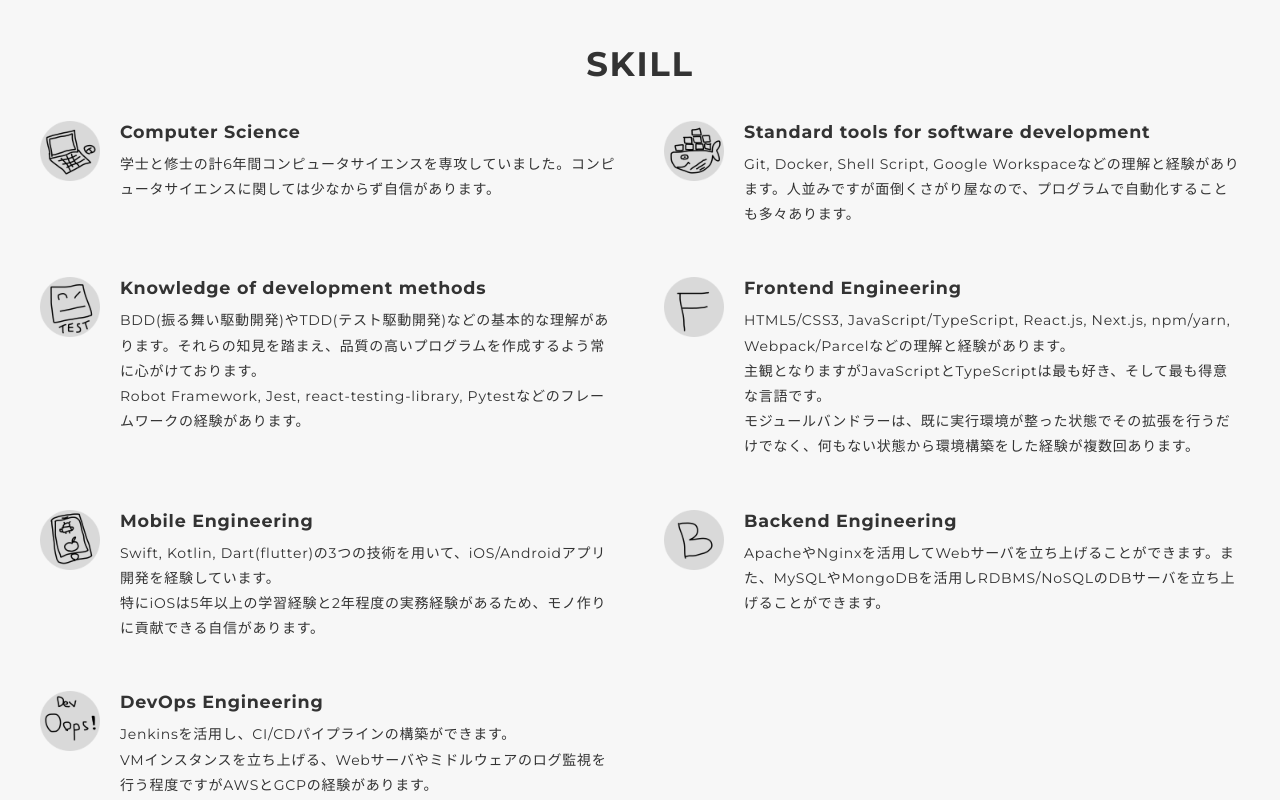
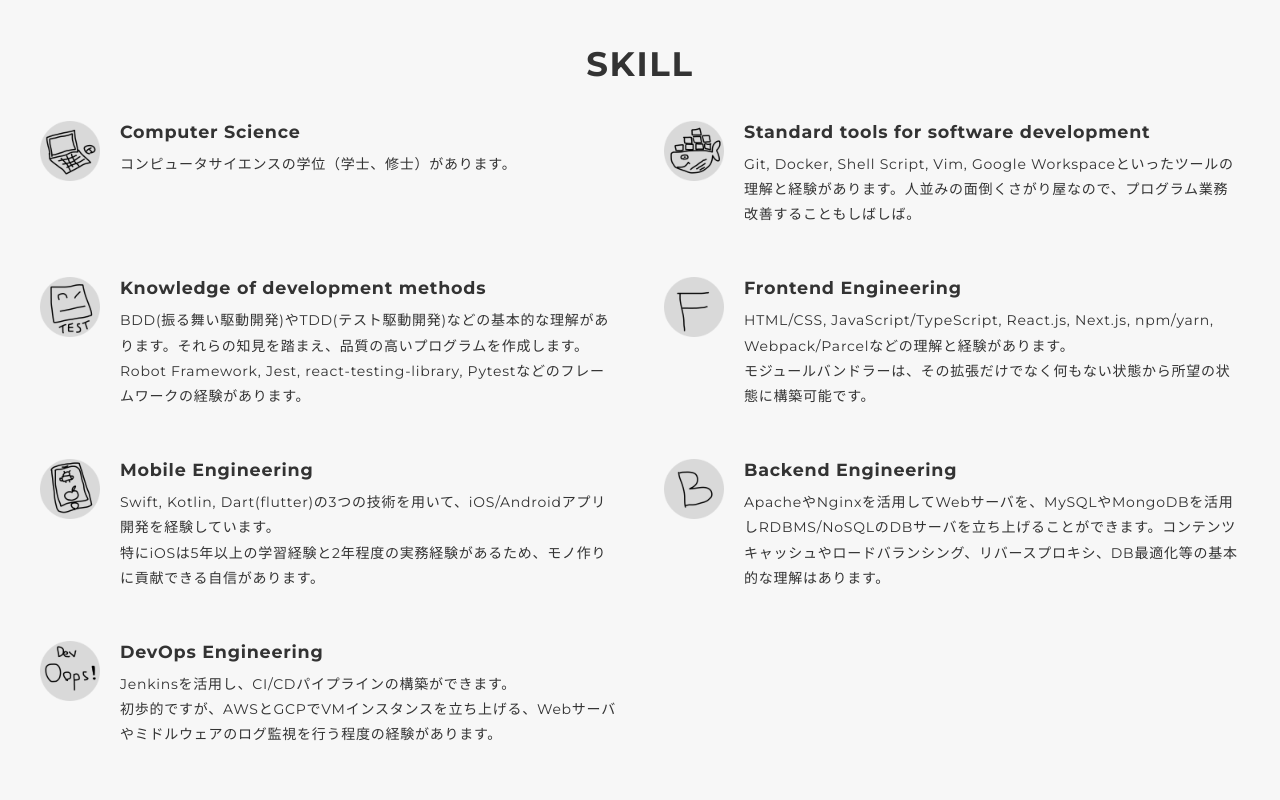
Before and after one commit to naruwo-github/naruwo-github.github.io, a React (Vite) app: page / in a window 1280 px wide. Shown: the part 2000-2800 px from the top of the page. Built offline with nearby package versions, Linux system fonts and the light colour scheme.

Commit message:
supported switching on skill

```diff
--- a/src/contents/skill/skill.tsx
+++ b/src/contents/skill/skill.tsx
@@ -1,7 +1,11 @@
 import './style.css'
 import skillItems from "./skillItems"
+import { useContext } from 'react'
+import { LanguageContext } from '../../app'
 
 const Skill = () => {
+  const {isSwitched, setIsSwitched} = useContext(LanguageContext)
+
   return (
     <section className="skill section" id="skill">
       <div className="container">
@@ -12,9 +16,14 @@ const Skill = () => {
             <p className="skill-img"><img src={item.img} alt=""/></p>
             <div className="skill-body">
               <h3 className="skill-name">{item.name}</h3>
-                {item.text.map((sentence, index) => (
+              {isSwitched
+              ? item.textEn.map((sentence, index) => (
                 <p key={index} className="skill-text">{sentence}</p>
-                ))}
+                ))
+              : item.textJp.map((sentence, index) => (
+                <p key={index} className="skill-text">{sentence}</p>
+                ))
+              }
             </div>
           </div>
           ))}
--- a/src/contents/skill/skillItems.ts
+++ b/src/contents/skill/skillItems.ts
@@ -10,55 +10,79 @@ const skillItems = [
   {
     img: iconCs,
     name: 'Computer Science',
-    text: [
-      '学士と修士の計6年間コンピュータサイエンスを専攻していました。コンピュータサイエンスに関しては少なからず自信があります。'
+    textJp: [
+      'コンピュータサイエンスの学位（学士、修士）があります。'
+    ],
+    textEn: [
+      'I have bachelor/master degree of computer science.'
     ]
   },
   {
     img: iconTools,
     name: 'Standard tools for software development',
-    text: [
-      'Git, Docker, Shell Script, Google Workspaceなどの理解と経験があります。人並みですが面倒くさがり屋なので、プログラムで自動化することも多々あります。'
+    textJp: [
+      'Git, Docker, Shell Script, Vim, Google Workspaceといったツールの理解と経験があります。人並みの面倒くさがり屋なので、プログラム業務改善することもしばしば。'
+    ],
+    textEn: [
+      'Understanding and experience with tools such as Git, Docker, Shell Script, Vim, and Google Workspace. I often improve my work by scripts because of my laziness.',
     ]
   },
   {
     img: iconPractice,
     name: 'Knowledge of development methods',
-    text: [
-      'BDD(振る舞い駆動開発)やTDD(テスト駆動開発)などの基本的な理解があります。それらの知見を踏まえ、品質の高いプログラムを作成するよう常に心がけております。',
+    textJp: [
+      'BDD(振る舞い駆動開発)やTDD(テスト駆動開発)などの基本的な理解があります。それらの知見を踏まえ、品質の高いプログラムを作成します。',
       'Robot Framework, Jest, react-testing-library, Pytestなどのフレームワークの経験があります。'
+    ],
+    textEn: [
+      'Basic understanding of BDD and TDD. Based on those findings, I create a high-quality programs.',
+      'I have experience with frameworks such as Robot Framework, Jest, react-testing-library, Pytest.'
     ]
   },
   {
     img: iconFront,
     name: 'Frontend Engineering',
-    text: [
-      'HTML5/CSS3, JavaScript/TypeScript, React.js, Next.js, npm/yarn, Webpack/Parcelなどの理解と経験があります。',
-      '主観となりますがJavaScriptとTypeScriptは最も好き、そして最も得意な言語です。',
-      'モジュールバンドラーは、既に実行環境が整った状態でその拡張を行うだけでなく、何もない状態から環境構築をした経験が複数回あります。'
+    textJp: [
+      'HTML/CSS, JavaScript/TypeScript, React.js, Next.js, npm/yarn, Webpack/Parcelなどの理解と経験があります。',
+      'モジュールバンドラーは、その拡張だけでなく何もない状態から所望の状態に構築可能です。'
+    ],
+    textEn: [
+      'Understanding and experience with HTML/CSS, JavaScript/TypeScript, React.js, Next.js, npm/yarn, Webpack/Parcel, etc.',
+      'I can design module bundler desired settings from scratch as well as its extensions.'
     ]
   },
   {
     img: iconMobile,
     name: 'Mobile Engineering',
-    text: [
+    textJp: [
       'Swift, Kotlin, Dart(flutter)の3つの技術を用いて、iOS/Androidアプリ開発を経験しています。',
       '特にiOSは5年以上の学習経験と2年程度の実務経験があるため、モノ作りに貢献できる自信があります。'
+    ],
+    textEn: [
+      'I have experience in iOS/Android application development using three technologies: Swift, Kotlin, and Dart(flutter).',
+      'In particular, I have more than 5 years of learning experience and about 2 years of practical experience with iOS, so I am confident that I can contribute to manufacturing with it.'
     ]
   },
   {
     img: iconBack,
     name: 'Backend Engineering',
-    text: [
-      'ApacheやNginxを活用してWebサーバを立ち上げることができます。また、MySQLやMongoDBを活用しRDBMS/NoSQLのDBサーバを立ち上げることができます。'
+    textJp: [
+      'ApacheやNginxを活用してWebサーバを、MySQLやMongoDBを活用しRDBMS/NoSQLのDBサーバを立ち上げることができます。コンテンツキャッシュやロードバランシング、リバースプロキシ、DB最適化等の基本的な理解はあります。'
+    ],
+    textEn: [
+      'I can set up a web server using Apache and Nginx, and an RDBMS/NoSQL DB server using MySQL and MongoDB. Basic understanding of content caching, load balancing, reverse proxies, DB optimization, etc.'
     ]
   },
   {
     img: iconDevops,
     name: 'DevOps Engineering',
-    text: [
+    textJp: [
       'Jenkinsを活用し、CI/CDパイプラインの構築ができます。',
-      'VMインスタンスを立ち上げる、Webサーバやミドルウェアのログ監視を行う程度ですがAWSとGCPの経験があります。'
+      '初歩的ですが、AWSとGCPでVMインスタンスを立ち上げる、Webサーバやミドルウェアのログ監視を行う程度の経験があります。'
+    ],
+    textEn: [
+      'I can setup Jenkins to build a CI/CD pipeline.',
+      'Rudimentary though, I have experience in launching VM instances on AWS and GCP, and monitoring the logs of web servers and middleware.'
     ]
   }
 ]
```
Also changed, not shown: 9 other files (tests, documents, lock files or other folders). Lines whose indentation alone changed are shown as unchanged.
